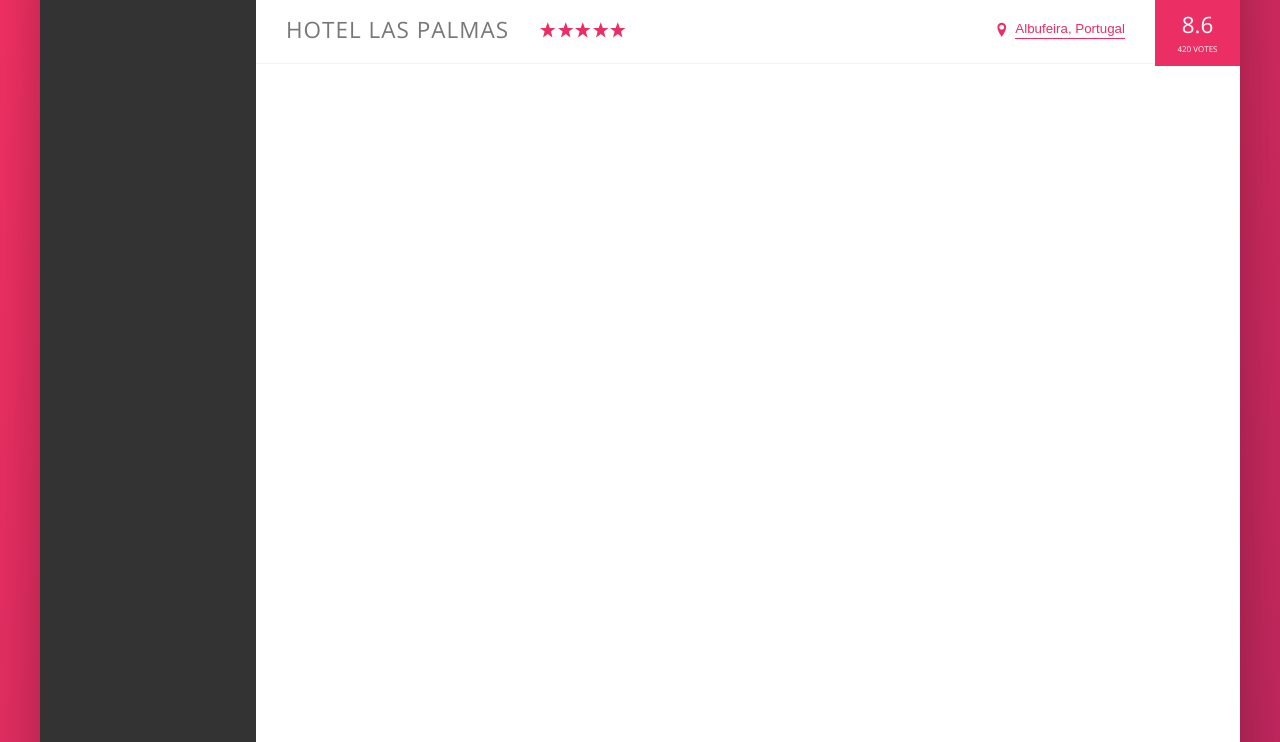
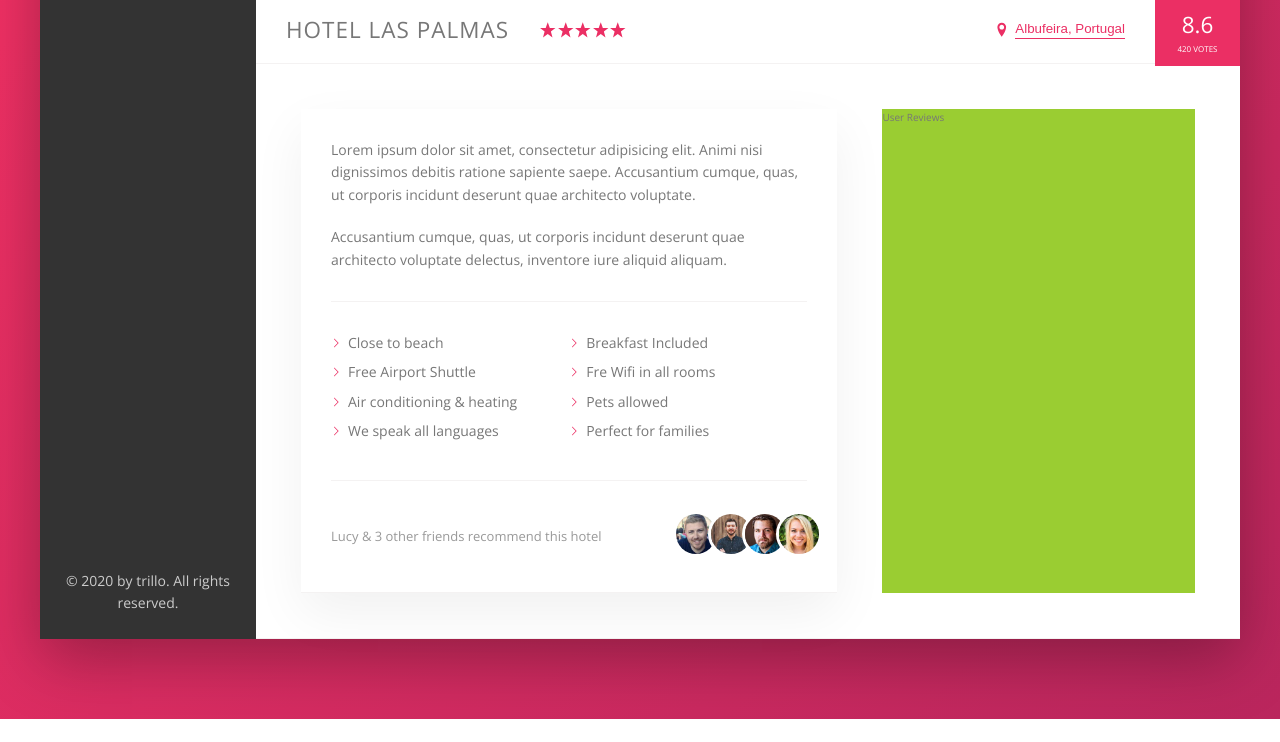
Before and after one commit to raja4net/trillo, a website: page index.html in a window 1280 px wide. Shown: the part 538-1280 px from the top of the page. After the commit the page ends 1257 px from the top, so only its background shows below. Drawn offline with nearby package versions, Linux system fonts and the light colour scheme.

Commit message:
Description section done

```diff
--- a/index.html
+++ b/index.html
@@ -7,6 +7,7 @@
         <link href="https://fonts.googleapis.com/css?family=Open+Sans:300,400,600" rel="stylesheet">
         <link rel="stylesheet" href="css/style.css">
         <link rel="shortcut icon" type="image/png" href="img/favicon.png">
+
 
         <title>trillo &mdash; Your all-in-one booking app</title>
     </head>
@@ -36,8 +37,8 @@
                     <span class="user-nav__notification">17</span>
                 </div>
                 <div class="user-nav__user">
-                    <img src="img/user.jpg" alt="User Photo" class="user-nav__user-photo">
-                    <span class="user-nav__user-name">Jonas</span>
+                    <img src="img/raja.jpg" alt="User Photo" class="user-nav__user-photo">
+                    <span class="user-nav__user-name">Raja</span>
                 </div>
             </nav>
 
@@ -77,7 +78,7 @@
                         </a></li>
                     </ul>
                     <div class="legal">
-                        &copy; 2017 by trillo. All rights reserved.
+                        &copy; 2020 by trillo. All rights reserved.
                     </div>
                 </nav>
                 <main class="hotel-view">
@@ -125,7 +126,40 @@
                         </div>
 
                     </div>
-
+                    <div class="detail">
+                        <div class="description">
+                            <p class="paragraph">
+                                Lorem ipsum dolor sit amet, consectetur adipisicing elit. Animi nisi dignissimos debitis ratione sapiente saepe. Accusantium cumque, quas, ut corporis incidunt deserunt quae architecto voluptate.
+                            </p>
+                            <p class="paragraph">
+                                Accusantium cumque, quas, ut corporis incidunt deserunt quae architecto voluptate delectus, inventore iure aliquid aliquam.
+                            </p>
+                            <ul class="list">
+                                <li class="list__item">Close to beach</li>
+                                <li class="list__item">Breakfast Included</li>
+                                <li class="list__item">Free Airport Shuttle</li>
+                                <li class="list__item">Fre Wifi in all rooms</li>
+                                <li class="list__item">Air conditioning & heating</li>
+                                <li class="list__item">Pets allowed</li>
+                                <li class="list__item">We speak all languages</li>
+                                <li class="list__item">Perfect for families</li>
+                            </ul>
+                            <div class="recommend">
+                                <p class="recommend__count">
+                                    Lucy & 3 other friends recommend this hotel
+                                </p>
+                                <div class="recommend__friends">
+                                    <img src="img/user-3.jpg" alt="Friend-1" class="recommend__photo">
+                                    <img src="img/user-4.jpg" alt="Friend-2" class="recommend__photo">
+                                    <img src="img/user-5.jpg" alt="Friend-3" class="recommend__photo">
+                                    <img src="img/user-6.jpg" alt="Friend-4" class="recommend__photo">
+                                </div>
+                            </div>
+                        </div>
+                        <div class="user-reviews">
+                            User Reviews
+                        </div>
+                    </div>
                 </main>
 
             </div>
--- a/sass/_base.scss
+++ b/sass/_base.scss
@@ -13,6 +13,9 @@
     --color-grey-dark-3: #999;
 
     --shadow-dark: 0 2rem 6rem rgba(0,0,0,0.3);
+    --shadow-light: 0 2rem 5rem rgba(0,0,0,0.06);
+
+    --line: 1px solid var(--color-grey-light-2);
 
 }
 * ,
--- a/sass/_components.scss
+++ b/sass/_components.scss
@@ -96,7 +96,7 @@
     }
 
     &__user-photo{
-        height:3.75rem;
+        height:3.85rem;
         border-radius: 50%;
         margin-right: 1rem;
     }
@@ -197,7 +197,7 @@
 }
 
 .overview {
-    border-bottom: 1px solid var(--color-grey-light-2);
+    border-bottom: var(--line);
     display:flex;
     align-items: center;
 
@@ -294,3 +294,67 @@
         box-shadow: none;
     }
 }
+
+.paragraph:not(:last-of-type) {
+    margin-bottom: 2rem;
+}
+
+.list {
+    list-style: none;
+    display:flex;
+    flex-wrap: wrap;
+    border-top: var(--line);
+    border-bottom: var(--line);
+    padding: 3rem 0;
+    margin: 3rem 0;
+
+    &__item{
+        flex: 00 50%;
+        margin-bottom: 0.7rem;
+    }
+
+    &__item::before {
+        content:"";
+        display:inline-block;
+        width: 1rem;
+        height: 1rem;
+        margin-right: 0.7rem;
+
+        //for older browsers
+        //background-image: url(../img/chevron-thin-right.svg);
+        //backgroung-size: cover;
+
+        //for new browsers - masks
+        background-color: var(--color-primary);
+        -webkit-mask-image: url(../img/chevron-thin-right.svg);
+        -webkit-mask-size: cover;
+        mask-image: url(../img/chevron-thin-right.svg);
+        mask-size: cover;
+
+    }
+
+}
+
+.recommend {
+    font-size: 1.3rem;
+    display: flex;
+    color: var(--color-grey-dark-3);
+    align-items: center;
+
+    &__friends {
+
+    }
+
+    &__photo {
+        width: 4rem;
+        height:4rem;
+        border-radius: 50%;
+        margin-right: -1.5rem;
+        border: 3px solid white;
+        box-sizing: content-box; //so that border is outside images & does not decrease image size
+    }
+
+    &__count {
+        margin-right: auto;
+    }
+}
--- a/sass/_layout.scss
+++ b/sass/_layout.scss
@@ -10,7 +10,7 @@
     font-size:1.4rem;
     height: 7rem;
     background-color: white;
-    border-bottom: 1px solid var(--color-grey-light-2);
+    border-bottom: var(--line);
     display: flex;
     justify-content: space-between;
     align-items: center;
@@ -28,6 +28,26 @@ flex: 0 0 18%; //grow shrink flex-basis(width)
 .hotel-view{
 background-color: white;
 flex:1;
-//Testing
-height:150rem;
 }
+
+.detail {
+display: flex;
+padding:4.5rem;
+border-bottom: var(--line);
+}
+
+.description {
+    font-size: 1.4rem;
+flex: 0 0 60%;
+background-color: white;
+margin-right: 4.5rem;
+border-bottom: var(--line);
+padding: 3rem;
+box-shadow: var(--shadow-light);
+}
+
+.user-reviews {
+flex: 1;
+background-color: yellowgreen;
+
+}
```
Also changed, not shown: css/style.css, img/raja.jpg (added).
